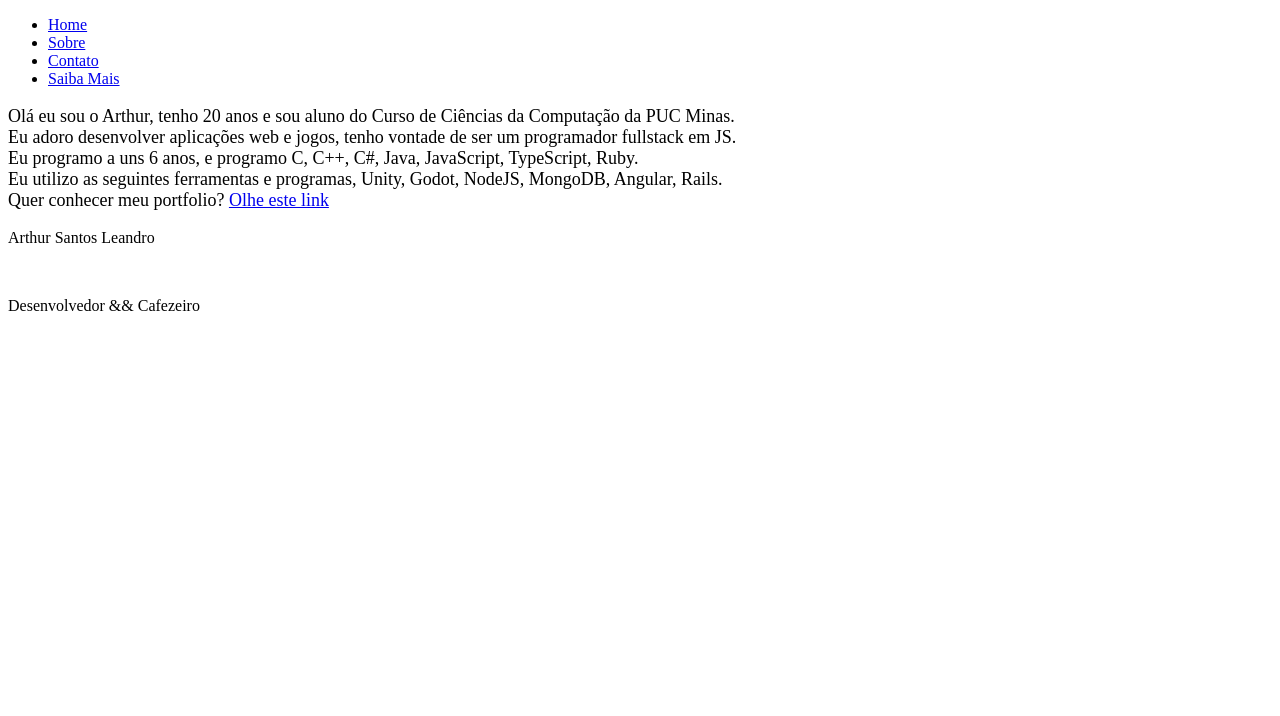
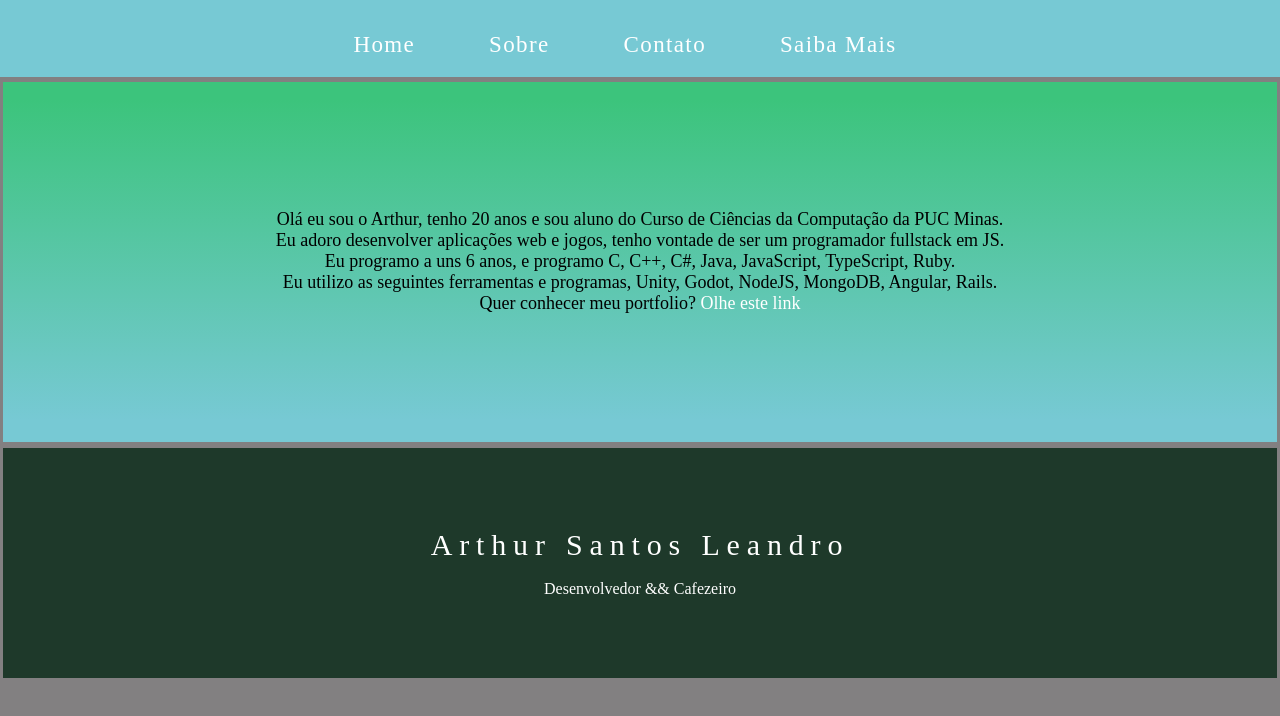
Before and after one commit to ArthurLeandro/Desafio-Covid-19-Gama, a plain HTML site: page about.html in a window 1280 px wide. Drawn offline with Linux system fonts and the light colour scheme.

Commit message:
Add files via upload

```diff
--- a/about.html
+++ b/about.html
@@ -7,7 +7,7 @@
   <meta name="author" content="Arthur Leandro">
   <meta name="viewport" content="width=, initial-scale=1.0">
   <title>Landing Page Covid</title>
-  <link rel="stylesheet" href="/Desafio Noticia Covid/index.css">
+  <link rel="stylesheet" href="/index.css">
 </head>
 <body>
 <div class="navbar">
@@ -15,22 +15,22 @@
     <ul class="nav-background">
       <span>
         <li>
-          <a href="/Desafio Noticia Covid/index.html">Home</a>
+          <a href="/index.html">Home</a>
         </li>
       </span>
       <span>
         <li>
-          <a href="/Desafio Noticia Covid/about.html">Sobre</a>
+          <a href="/about.html">Sobre</a>
         </li>
       </span>
       <span>
         <li>
-          <a href="/Desafio Noticia Covid/contact.html">Contato</a>
+          <a href="/contact.html">Contato</a>
         </li>
       </span>
       <span>
         <li>
-          <a href="/Desafio Noticia Covid/more.html">Saiba Mais</a>
+          <a href="/more.html">Saiba Mais</a>
         </li>
       </span>
     </ul>
```
Also changed, not shown: contact.html (+5 -5 lines), index.html (+5 -5 lines), more.html (+5 -5 lines).
